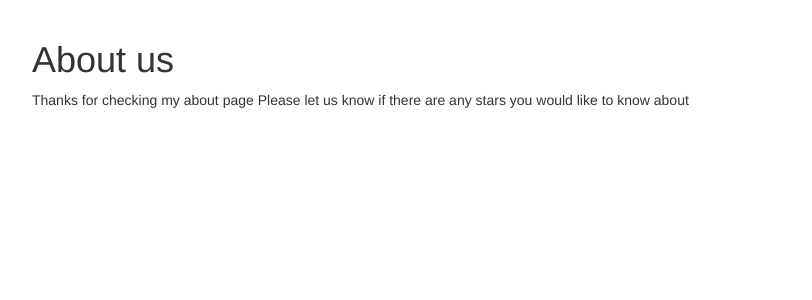
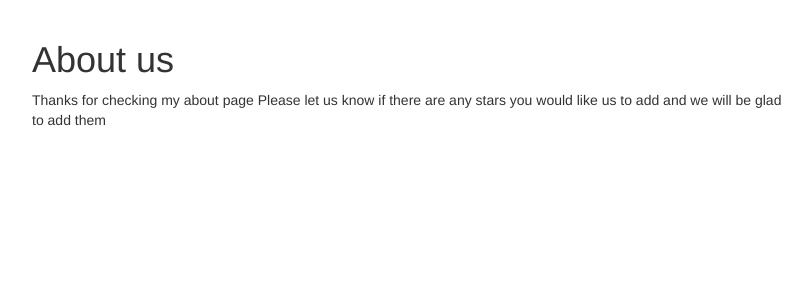
Before and after one commit to samirtendulkar/Bollywood_Stars, a Django app: page /about/ in a window 1280 px wide. Shown: the part 52-352 px from the top of the page, without its empty margins (38-850 px from the left). Run offline with Django 3.2, Linux system fonts and the light colour scheme; some libraries are stand-ins or nearby versions.

Commit message:
changed about us 4:39 pm

```diff
--- a/blog/templates/blog/about.html
+++ b/blog/templates/blog/about.html
@@ -3,7 +3,8 @@
 
 
 <h1>About us</h1>
-<p>Thanks for checking my about page Please let us know if there are any stars you would like to know about</p>
+<p>Thanks for checking my about page Please let us know if there are any stars you would like us to add and we will
+be glad to add them</p>
 
 
 {% endblock %}
```
